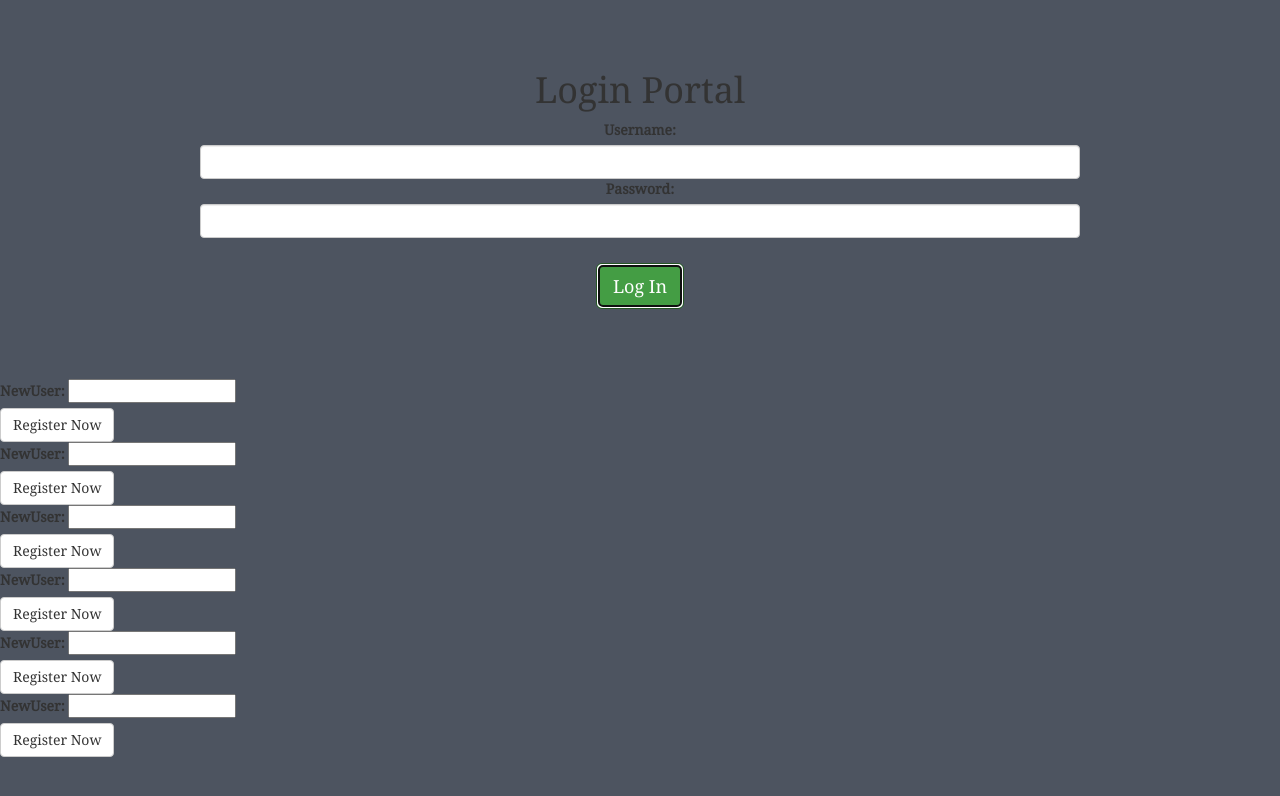
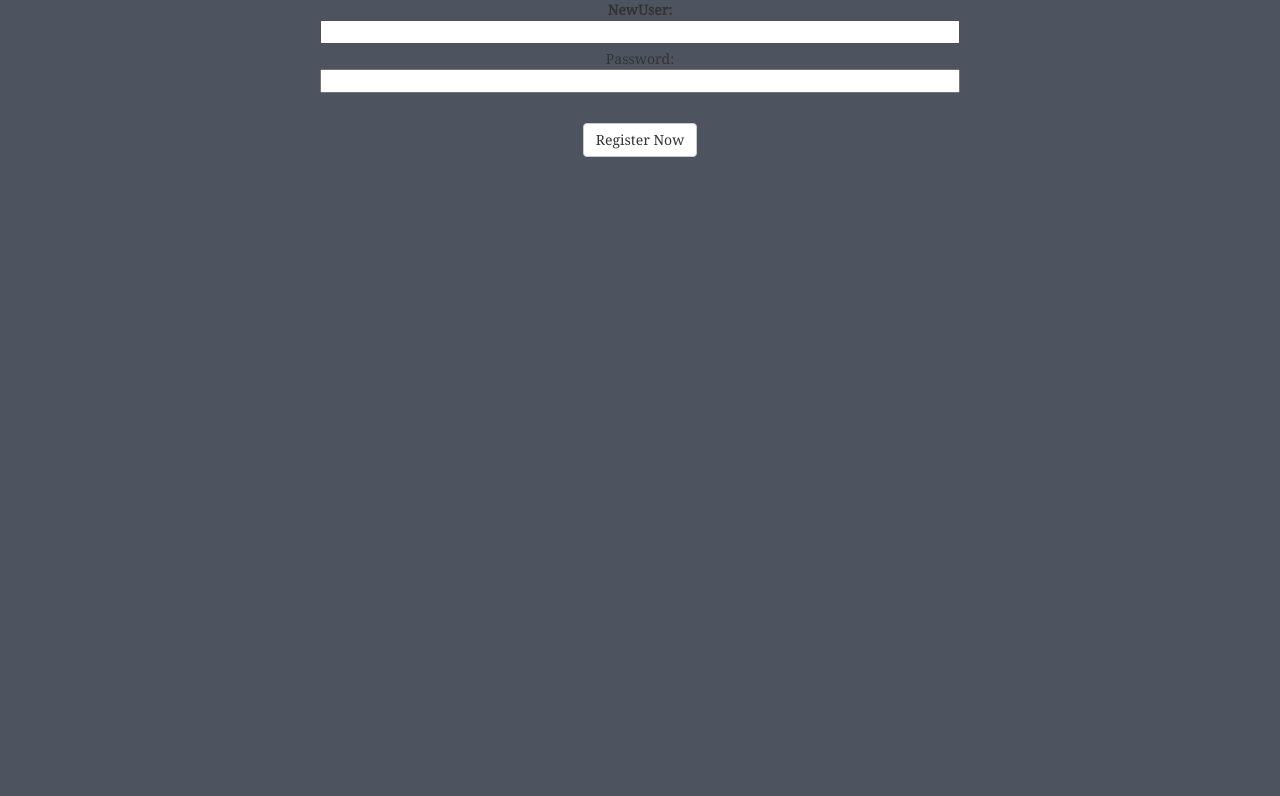
Before and after one commit to sanjyaldharma94/userregistration, a plain HTML site: page index.html in a window 1280 px wide. Both pictures are taken after a click on the button "Log In". Drawn offline with nearby package versions, Linux system fonts and the light colour scheme.

Commit message:
managed to display only the div

```diff
--- a/css/main.css
+++ b/css/main.css
@@ -20,6 +20,16 @@ h1 {
 #forms button{
 	margin:5px 15px;
 }
-#registerBtn {
+#info{
 	text-align: center;
 }
+#info form label,input{
+	display: block;
+}
+#info form input{
+	width: 50%;
+	margin:0 25%;
+}
+#registerBtn{
+	margin-top: 30px;
+}
--- a/js/main.js
+++ b/js/main.js
@@ -24,51 +24,58 @@ var people = [
 ];
 function submitForm(){
 	//when submit is clicked we want to save the user input
-	var userInput = document.getElementById('username').value;
-	var password = document.getElementById('password').value;
+	var userInputs = document.getElementById('username').value;
+	var passwords = document.getElementById('password').value;
 
 	//Using for loop to
-	for(i= 0; i < people.length; i++) {
-		if(userInput === people[i].username && password === people[i].password) {
-			console.log(userInput + " is logged in");
-			document.body.removeChild(document.getElementById('forms'));
+	for(i= 0; i < people.length; i++){
+		if(userInputs == people[i].username && passwords == people[i].password) {
+			console.log(userInputs + " is logged in");
+			//;
            document.write("Welcome to our Website");
-           return;
+          return;
 		} else {
 
+      document.body.removeChild(document.getElementById('forms'));
 			 var newDiv = document.createElement('div');
               var form = document.createElement('form');
+
            var label = document.createElement('label');
               label.textContent="NewUser: ";
                     var input = document.createElement('input');
                           input.type="text";
                            input.id="newUser";
-                           var newBtn =  document.createElement('button');
-		      newBtn.className ="btn btn-large btn-default";
+
+              var label1 = document.createElement('label1');
+              label1.textContent="Password: ";
+                    var input1 = document.createElement('input');
+                          input1.type="text";
+                           input1.id="newPassword";
+
+             var newBtn =  document.createElement('button');
+		          newBtn.className ="btn btn-large btn-default";
                 newBtn.textContent = "Register Now";
                      newBtn.id = "registerBtn";
                  label.appendChild(input);
+                 label1.appendChild(input1);
                   form.appendChild(label);
+                  form.appendChild(label1);
                 newDiv.appendChild(form);
                 newDiv.appendChild(newBtn);
-             document.body.appendChild(newDiv);
-
-           // document.body.appendChild(newBtn);
-           //  document.body.appendChild(newDiv);
+             document.getElementById('info').appendChild(newDiv);
       console.log("you are not in the system");
-};
-};
-};
-/*
-//document.body.appendChild(document.getElementById('form2'))
- //newBtn.addEventListener('click', newBtnFunction, false);
- function newBtnFunction() {
- 	document.getElementById('form2').style.display="block";
- 	console.log("lets get started");
- };
-};
-return;
+      alert("Register Below");
+      return;
+     // document.getElementById('forms').reset();
 };
 
-
-}*/
+};
+ newBtn.addEventListener('click', newBtnFunction,);
+ //function newBtnFunction() {
+ 	//document.getElementById('form2').style.display="block";
+ 	//console.log("lets get started");
+ //};
+};
+function newBtnFunction(click){
+  document.write("Welcome!");
+};
```
